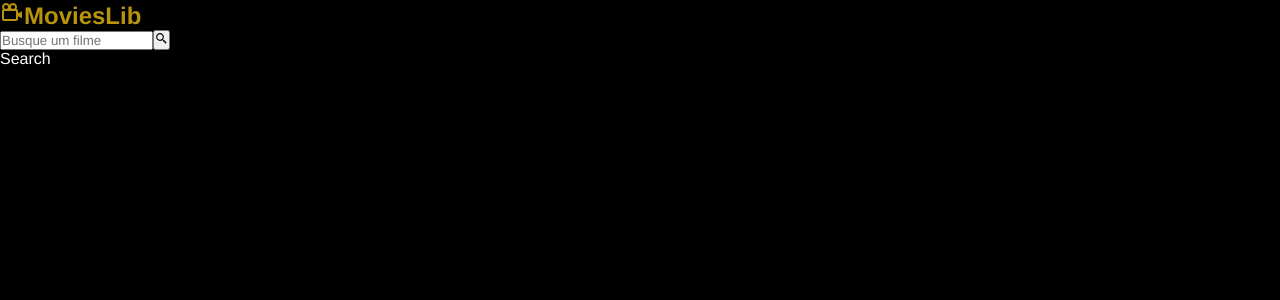
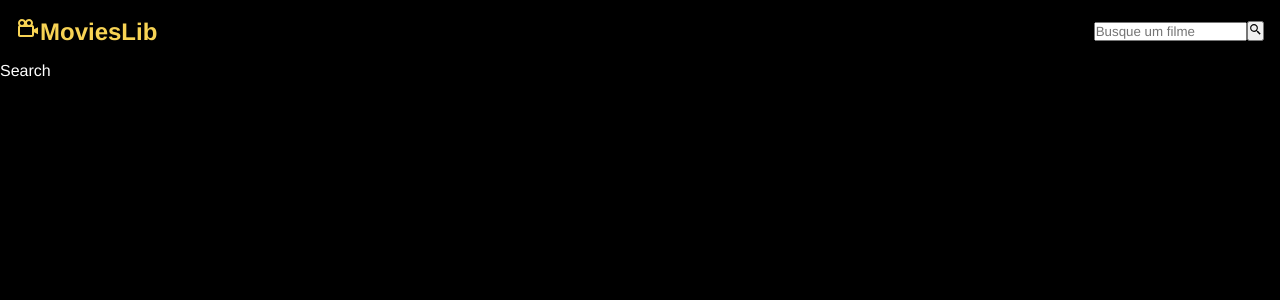
Before and after one commit to Matheuz233/FilmExplorer, a React (Vite) app: page /search in a window 1280 px wide. Shown: the top 300 px of the page. Built offline with nearby package versions, Linux system fonts and the light colour scheme.

Commit message:
style: :seedling: Add Style Navbar

```diff
--- /dev/null
+++ b/src/components/Navbar.css
@@ -0,0 +1,6 @@
+#navbar{
+    display: flex;
+    justify-content: space-between;
+    align-items: center;
+    padding: 1rem 1rem;
+}
--- a/src/components/Navbar.jsx
+++ b/src/components/Navbar.jsx
@@ -1,5 +1,7 @@
 import { Link } from 'react-router-dom'
 import { BiCameraMovie, BiSearchAlt2 } from "react-icons/bi";
+
+import './Navbar.css';
 
 export const Navbar = () => {
     return (
--- a/src/pages/Home.jsx
+++ b/src/pages/Home.jsx
@@ -1,5 +1,6 @@
 import { useState, useEffect } from "react";
 import MovieCard from "../components/MovieCard";
+
 
 const moviesURL = import.meta.env.VITE_API;
 const apiKey = import.meta.env.VITE_API_KEY;
```
Also changed, not shown: src/pages/MovieGrid.css (added).
